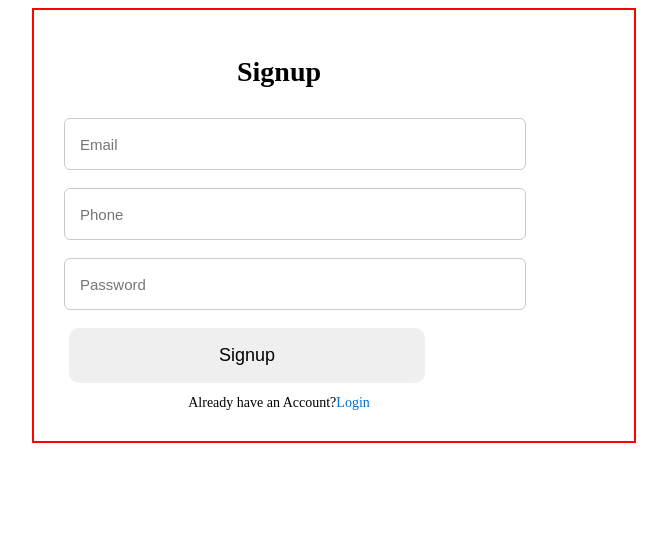
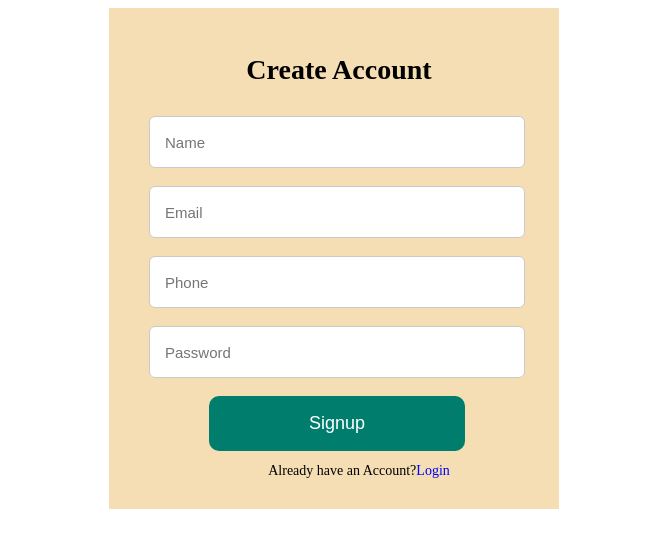
Before and after one commit to deepakthecoder1982/Sports-Wear-Delight, a plain HTML site: page signup.html in a window 1280 px wide. Shown: the whole page, without its empty margins (306-973 px from the left). Drawn offline with Linux system fonts and the light colour scheme.

Commit message:
addedFormValidation

```diff
--- a/login.css
+++ b/login.css
@@ -14,15 +14,20 @@
     column-gap: 30px;
 } */
 
-
+.form{
+    background-color: wheat;
+    max-width: 450px;
+    margin: auto;
+    margin-top: 50px;
+}
 .form-content{
-    max-width: 430px;
+    /* max-width: 430px; */
     width: 100%;
     padding: 30px;
     border-radius: 6px;
-    background: rgba(223, 216, 210, 0.9);
+
     margin: auto;
-    border: 2px solid rgb(255, 242, 0);
+
 }
 header{
     font-size: 28px;
@@ -39,8 +44,9 @@ form .field{
     margin-top: 20px;
 }
  #login{
-    background-color: rgb(255, 127, 133);
-   border: #0171d3;
+    /* background-color: rgb(0, 128, 109); */
+    background-color: rgb(0, 128, 109);
+    color: white;
 }
 .field input,
 .field button{
@@ -81,7 +87,7 @@ form .field{
 }
 form a{
     text-decoration: none;
-    color: #0171d3;
+    color: blue;
 }
 
 form a:hover{
--- a/signup.css
+++ b/signup.css
@@ -1,32 +1,36 @@
 #signUpForm{
     margin: auto;
-    max-width: 600px;
+    max-width: 450px;
     /* padding: 30px; */
-    border: 2px solid red;
-    /* background-color: blueviolet; */
+    /* border: 2px solid red; */
+    /* background-color:rgb(128, 128, 128); */
+    background-color: wheat;
 }
 .form-content{
     max-width: 430px;
     width: 100%;
     padding: 30px;
     border-radius: 6px;
-    background: white;
+    /* background: white; */
     /* border: 2px solid#0171d3; */
-    /* margin: auto; */
+    margin: auto;
+    margin-left: 10px;
 }
 header{
     font-size: 28px;
     font-weight: 600;
     text-align: center;
     color: black;
+    margin-right: 50px;
 }
 form {
     margin-top: 30px;
 }
 form .field{
     height: 50px;
-    width: 100%;
+    width: 80%;
     margin-top: 20px;
+    /* border: #0171d3; */
 }
 
 .field input,
@@ -52,16 +56,19 @@ form .field{
 .form-link{
     text-align: center;
     margin-top: 10px;
+    margin-right: 10px;
 }
 .login-link input{
     position: relative;
     margin-top: 20px;
     justify-content: center;
-    margin-left: 5px;
-    padding: 17px 150px;
+    margin-left: 60px;
+    padding: 17px 100px;
     border-radius: 10px;
-    border: none;
+    border: rebeccapurple;
     font-size: large;
+    color: white;
+    background-color: rgb(0, 125, 109);
 }
 .form-link span,
 .form-link a{
@@ -70,7 +77,7 @@ form .field{
 }
 form a{
     text-decoration: none;
-    color: #0171d3;
+    color: blue;
 }
 
 form a:hover{
--- a/signup.html
+++ b/signup.html
@@ -13,8 +13,11 @@
     <div id="signUpForm" class="form Signup">
         <div class="form-content">
             <p style="color: green; text-align: center;" id="message"></p>
-            <header>Signup</header>
+            <header>Create Account</header>
             <form id="signUp" action="#">
+                <div class="field input-field">
+                    <input id="name" type="text" placeholder="Name" class="name">
+                </div>
                 <div class="field input-field">
                     <input id="mail" type="email" placeholder="Email" class="input">
                 </div>
@@ -37,5 +40,41 @@
     </div>
 
 </body>
+<script>
+
+    let customers=JSON.parse(localStorage.getItem("customers"));
+    if(customers==null){
+        customers=[];
+    }
+    let formData=document.querySelector("form");
+    formData.addEventListener("submit",()=>{
+        let name=formData.name.value;
+        let email=formData.mail.value;
+        let flag=false;
+        for(let customer of customers){
+            if(customer.email==email){
+                flag=true;
+                break;
+            }
+        }
+        if(flag){
+            alert(`${email} has already been used`);
+            return
+        }
+        let phone=formData.phone.value;
+        let pass=formData.pass.value;
+
+        if(phone.length==0 || name.length==0){
+            alert("please enter the required fields!");
+            return;
+        }
+        let obj={name,email,phone,pass};
+        customers.push(obj);
+        console.log(obj)
+        localStorage.setItem("customers",JSON.stringify(customers));
+        console.log(customers)
+    })
+</script>
 
 </html>
+ <!-- localStorage.setItem("formData", JSON.stringify(userData)); -->
```
Also changed, not shown: login.html (+20 -1 lines).
